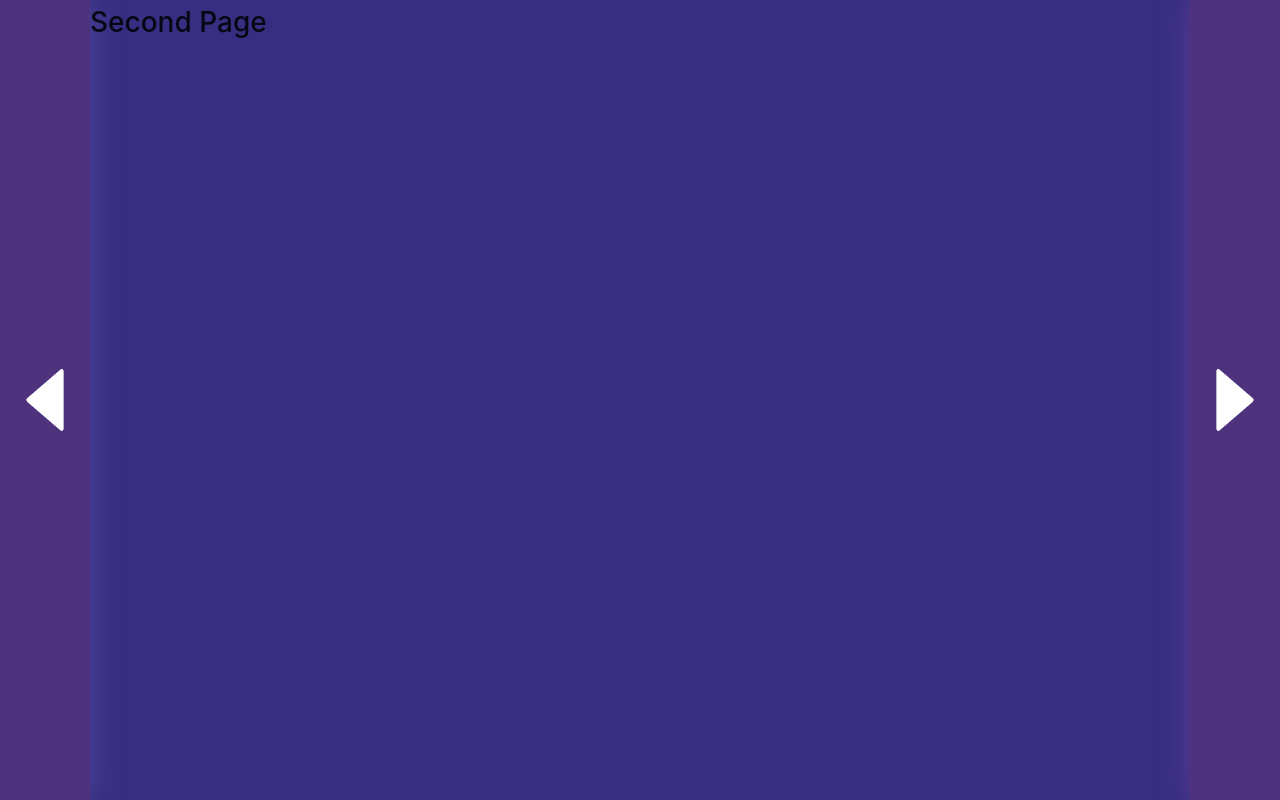
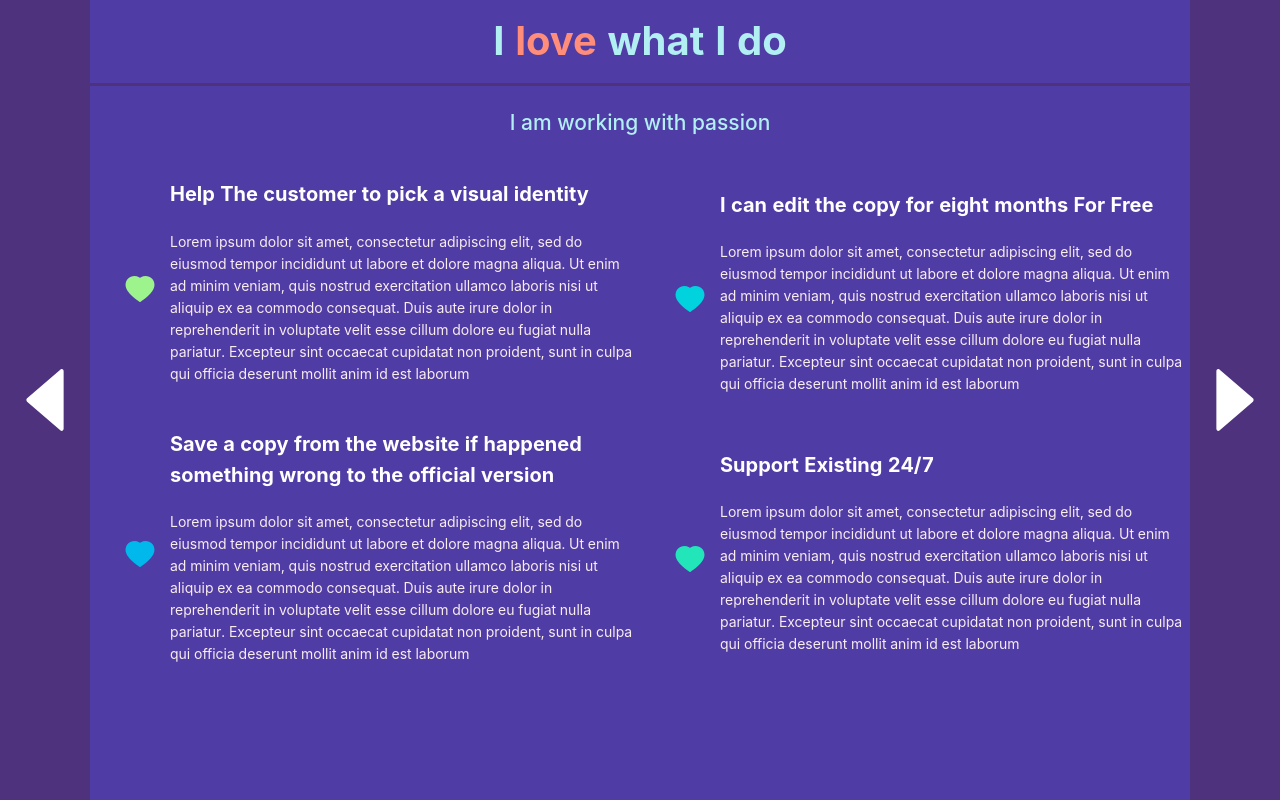
Before and after one commit to mohammmedsinan/MyWebSite, a React (Create React App) app: page /SecondSection in a window 1280 px wide. Both pictures are taken after a click on the element 1235 px from the left and 400 px from the top of the page. Built offline with nearby package versions, Linux system fonts and the light colour scheme.

Commit message:
Make Ressponive The Pages

```diff
--- a/src/Components/AboutMeComp/FirstPage.js
+++ b/src/Components/AboutMeComp/FirstPage.js
@@ -1,14 +1,20 @@
 import React from 'react';
 import { ExclamationCircleFilled } from '@ant-design/icons';
 
-function FirstPage() {
-  const ReUseAble = ({ color, text }) => {
+export const ReUseAble = ({ color, text, IMG, DUMYTEXT }) => {
   return (
     <div style={{ display: 'flex' }}>
+      {IMG ? (
+        IMG
+      ) : (
         <ExclamationCircleFilled style={{ color: color, fontSize: '30px', padding: '0px 15px' }} />
+      )}
       <div>
-          <p style={{ color: color, fontSize: '20px' }}>{text}</p>
-          <p style={{ color: 'lightgray' }}>
+        <p style={{ color: 'white', fontSize: '20px', fontWeight: 'bold' }}>{text}</p>
+        {DUMYTEXT ? (
+          DUMYTEXT
+        ) : (
+          <p style={{ color: '#f9eded' }}>
             Lorem ipsum dolor sit amet, consectetur adipiscing elit, sed do eiusmod tempor
             incididunt ut labore et dolore magna aliqua. Ut enim ad minim veniam, quis nostrud
             exercitation ullamco laboris nisi ut aliquip ex ea commodo consequat. Duis aute irure
@@ -16,60 +22,54 @@ function FirstPage() {
             Excepteur sint occaecat cupidatat non proident, sunt in culpa qui officia deserunt
             mollit anim id est laborum
           </p>
+        )}
       </div>
     </div>
   );
 };
+
+function FirstPage({
+  children,
+  headerText,
+  colorHeaderText,
+  HeaderTwoText,
+  colorHeaderTwoText,
+  mainBackgroundColor,
+}) {
   return (
     <div
       style={{
-        height: '100vh',
-        backgroundColor: '#579adf78',
+        height: '100%',
+        minHeight: '100vh',
+        backgroundColor: mainBackgroundColor ? mainBackgroundColor : '#579adf38',
         width: '100%',
-        overflow: 'hidden',
       }}
     >
       <h1
         style={{
           textAlign: 'center',
-          color: 'white',
+          color: colorHeaderText ? colorHeaderText : 'white',
           fontSize: '40px',
-          borderBottom: '3px solid #351a63',
+          borderBottom: '3px solid #4e327d',
           padding: '10px',
         }}
       >
-        My job is to make your business easier
+        {headerText ? headerText : `My job is to make your business easier`}
       </h1>
 
-      <h2 style={{ textAlign: 'center', color: 'white' }}>The service that I offer</h2>
+      <h2 style={{ textAlign: 'center', color: colorHeaderTwoText ? colorHeaderTwoText : 'white' }}>
+        {HeaderTwoText ? HeaderTwoText : 'The service that I offer'}
+      </h2>
       <div
         style={{
           display: 'flex',
           justifyContent: 'space-evenly',
-          height: '70vh',
+          minHeight: '70vh',
+          height: '100%',
         }}
+        className="last-container-1"
       >
-        <div
-          style={{
-            display: 'flex',
-            justifyContent: 'space-evenly',
-            flexDirection: 'column',
-            alignItems: 'center',
-          }}
-        >
-          <ReUseAble color="white" text="Programming a ful website" />
-          <ReUseAble color="white" text="Illustration art for the websites" />
-        </div>
-        <div
-          style={{
-            display: 'flex',
-            justifyContent: 'space-evenly',
-            flexDirection: 'column',
-          }}
-        >
-          <ReUseAble color="white" text="Hosting the website and deploy it" />
-          <ReUseAble color="white" text="SEO optimized" />
-        </div>
+        {children}
       </div>
     </div>
   );
--- a/src/Components/AboutMeComp/SecondPage.js
+++ /dev/null
@@ -1,11 +0,0 @@
-import React from 'react';
-
-function SecondPage() {
-  return (
-    <div style={{ height: '100vh', backgroundColor: '#3b5ac252', width: '100%' }}>
-      <h1>Second Page</h1>
-    </div>
-  );
-}
-
-export default SecondPage;
--- a/src/Pages/AboutMe/FirstScene.js
+++ b/src/Pages/AboutMe/FirstScene.js
@@ -73,7 +73,7 @@ function FirstScene({
     TL.to('.animation-blocker-3', { y: '100vh', duration: 1.6 }, 22.3);
     TL.to('.section-3-container-5', { display: 'none' }, 23);
     TL.to('.the-parent-container', { display: 'none' });
-    TL.to('.section-3-container-6', { display: 'block', duration: 2 });
+    TL.to('.section-3-container-6', { display: 'block', opacity: 1, duration: 0.4 });
   }, []);
   return (
     <>
@@ -267,7 +267,7 @@ function FirstScene({
           {/* F Scene End*/}
         </div>
       </div>
-      <div className="section-3-container-6" style={{ display: 'none' }}>
+      <div className="section-3-container-6" style={{ display: 'none', opacity: 0 }}>
         <SecondSection />
       </div>
     </>
--- a/src/Pages/AboutMe/Media.css
+++ b/src/Pages/AboutMe/Media.css
@@ -79,3 +79,11 @@
     width: 80vw !important;
   }
 }
+
+/*************************************************************************************************************/
+@media(max-width:1030px) {
+  .last-container-1 {
+    display: block !important;
+  }
+
+}
--- a/src/Pages/AboutMe/SecondSection.js
+++ b/src/Pages/AboutMe/SecondSection.js
@@ -1,10 +1,11 @@
 import { CaretLeftOutlined, CaretRightOutlined } from '@ant-design/icons';
 import FirstPage from '../../Components/AboutMeComp/FirstPage';
-import SecondPage from '../../Components/AboutMeComp/SecondPage';
+import SectionA from './SectionA';
+import SectionB from './SectionB';
 import React, { useEffect, useState } from 'react';
 import { gsap, Power2 } from 'gsap';
 
-const ArrayComponents = [<FirstPage />, <SecondPage />];
+const ArrayComponents = [<SectionA />, <SectionB />];
 const constantStyle2 = {
   fontSize: '90px',
   color: 'white',
@@ -13,7 +14,6 @@ const constantStyle2 = {
   display: 'flex',
   alignItems: 'center',
   backgroundColor: '#4e327d',
-  boxShadow: '0px 0px 30px #5d3e92',
 };
 
 function SecondSection() {
@@ -38,8 +38,8 @@ function SecondSection() {
     TL.fromTo(
       '.Ender-the-Animation',
       { scale: '1', display: 'block', y: '0%', filter: 'blur(10px)' },
-      { scale: '0.2' },
-    ).then(() => TL.to('.Ender-the-Animation', { y: '-100%', display: 'none' }));
+      { scale: '0.2', y: '-100%', display: 'none' },
+    );
     TL.fromTo(
       '.Starter-the-Animation',
       { y: '-100vh', display: 'none', scale: 0.2, filter: 'blur(10px)' },
@@ -48,9 +48,7 @@ function SecondSection() {
     TL.to('.Starter-the-Animation', { scale: 1, filter: 'blur(0px)' });
   };
   return (
-    <div
-      style={{ height: '100%', backgroundColor: '#351a63', minHeight: '100vh', overflow: 'hidden' }}
-    >
+    <div style={{ height: '100%', backgroundColor: '#4e327d', minHeight: '100vh' }}>
       {/*main scenes */}
       <div style={{ display: 'flex' }}>
         <div style={{ opacity: 0 }} className="arrow-1">
--- /dev/null
+++ b/src/Pages/AboutMe/SectionA.js
@@ -0,0 +1,39 @@
+import React from 'react';
+import FirstPage, { ReUseAble } from '../../Components/AboutMeComp/FirstPage';
+
+function SectionA() {
+  return (
+    <div>
+      <FirstPage
+        children={
+          <>
+            <div
+              style={{
+                display: 'flex',
+                justifyContent: 'space-evenly',
+                flexDirection: 'column',
+                alignItems: 'center',
+                padding: '0px 20px',
+              }}
+            >
+              <ReUseAble color="#9DF48D" text="Programming a full website" />
+              <ReUseAble color="#00B8EC" text="Illustration art for the websites" />
+            </div>
+            <div
+              style={{
+                display: 'flex',
+                justifyContent: 'space-evenly',
+                flexDirection: 'column',
+              }}
+            >
+              <ReUseAble color="#00D2DE" text="Hosting the website and deploy it" />
+              <ReUseAble color="#22E6B9" text="SEO optimized" />
+            </div>
+          </>
+        }
+      />
+    </div>
+  );
+}
+
+export default SectionA;
--- /dev/null
+++ b/src/Pages/AboutMe/SectionB.js
@@ -0,0 +1,80 @@
+import { HeartFilled } from '@ant-design/icons';
+import React from 'react';
+import FirstPage, { ReUseAble } from '../../Components/AboutMeComp/FirstPage';
+function SectionB() {
+  return (
+    <div>
+      <FirstPage
+        headerText={
+          <span style={{ fontWeight: 'bold' }}>
+            I <span style={{ color: '#ff8d79' }}>love</span> what I do
+          </span>
+        }
+        colorHeaderText="#b1eff2"
+        HeaderTwoText="I am working with passion"
+        colorHeaderTwoText="#b1eff2"
+        mainBackgroundColor="#544bdd6b"
+        children={
+          <>
+            <div
+              style={{
+                display: 'flex',
+                justifyContent: 'space-evenly',
+                flexDirection: 'column',
+                alignItems: 'center',
+                padding: '0px 20px',
+              }}
+            >
+              <ReUseAble
+                color="#9DF48D"
+                text="Help The customer to pick a visual identity"
+                IMG={
+                  <HeartFilled
+                    style={{ color: '#9DF48D', fontSize: '30px', padding: '0px 15px' }}
+                  />
+                }
+              />
+              <ReUseAble
+                IMG={
+                  <HeartFilled
+                    style={{ color: '#00B8EC', fontSize: '30px', padding: '0px 15px' }}
+                  />
+                }
+                color="#00B8EC"
+                text="Save a copy from the website if happened something wrong to the official version"
+              />
+            </div>
+            <div
+              style={{
+                display: 'flex',
+                justifyContent: 'space-evenly',
+                flexDirection: 'column',
+              }}
+            >
+              <ReUseAble
+                color="#00D2DE"
+                text="I can edit the copy for eight months For Free"
+                IMG={
+                  <HeartFilled
+                    style={{ fontSize: '30px', padding: '0px 15px', color: '#00D2DE' }}
+                  />
+                }
+              />
+              <ReUseAble
+                color="#22E6B9"
+                text="Support Existing 24/7"
+                IMG={
+                  <HeartFilled
+                    style={{ fontSize: '30px', padding: '0px 15px', color: '#22E6B9' }}
+                  />
+                }
+              />
+            </div>
+          </>
+        }
+      />
+    </div>
+  );
+}
+
+export default SectionB;
--- a/src/Pages/AboutMe/index.js
+++ b/src/Pages/AboutMe/index.js
@@ -6,7 +6,7 @@ import './Media.css';
 function index() {
   return (
     <div
-      style={{ backgroundColor: '#351a63', width: '100vw', height: '100vh', overflowX: 'hidden' }}
+      style={{ backgroundColor: '#351a63', width: '100vw', height: '100vh', overflow: 'hidden' }}
     >
       {/* Desktop Session */}
       <Media query="(max-width:2560px)">
```
Lines whose indentation alone changed are shown as unchanged.
